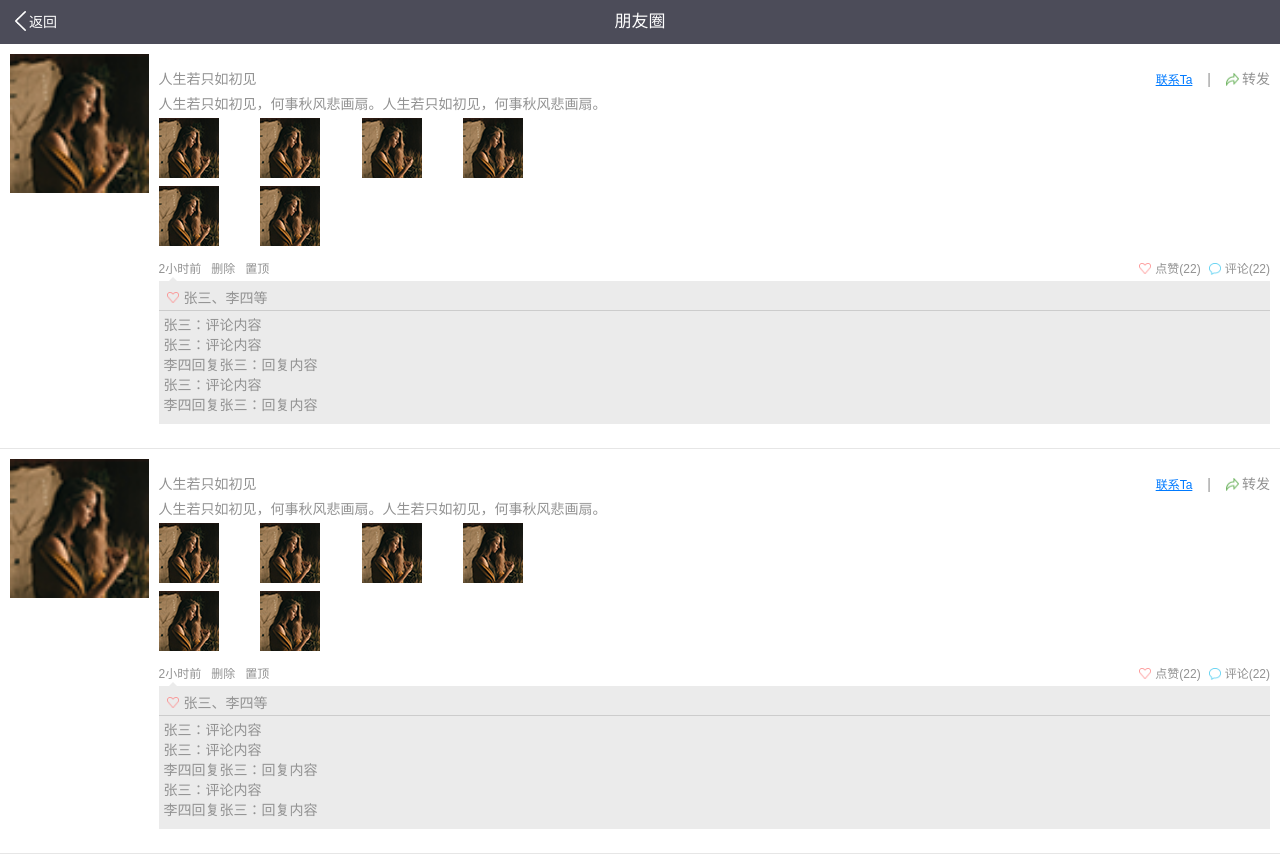
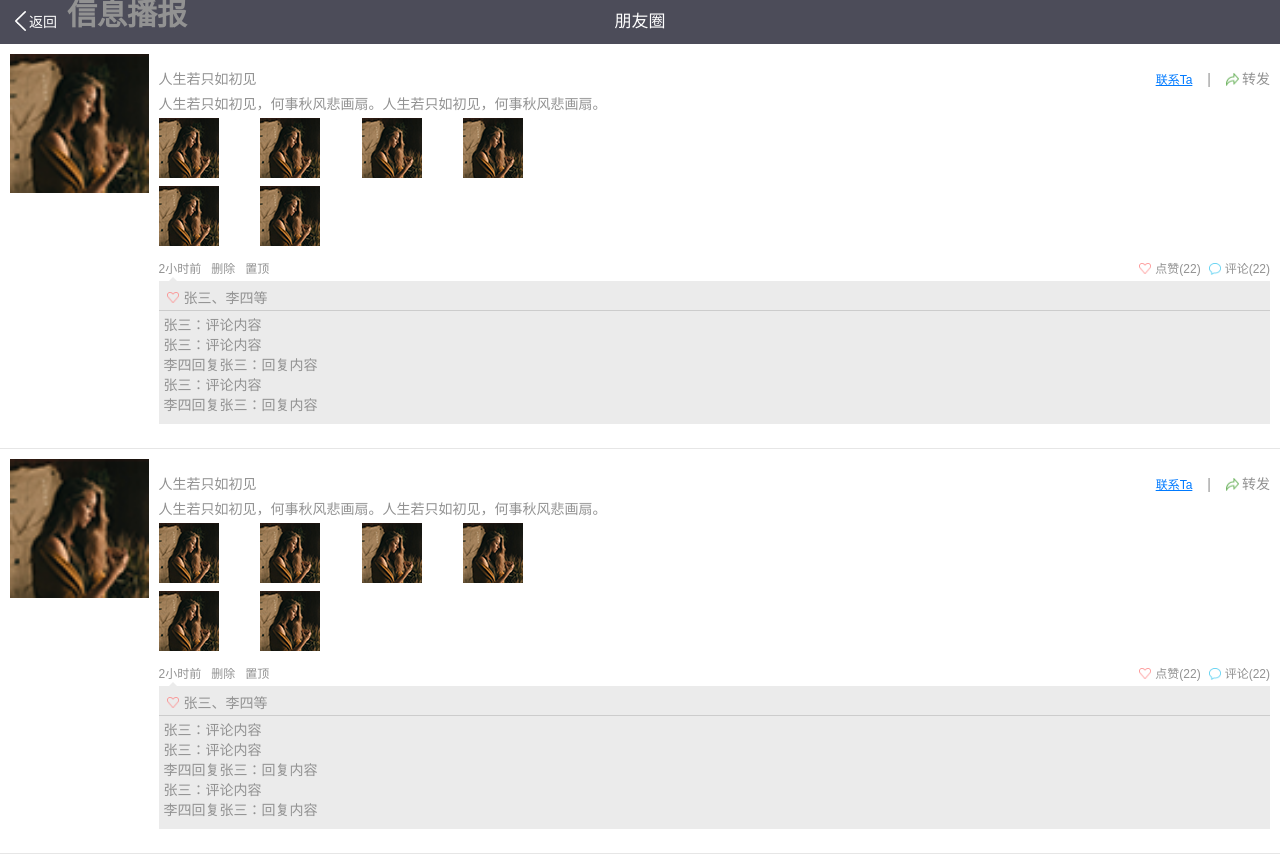
Before and after one commit to ankuo599/xuanshang.github.io, a plain HTML site: page firendDetail.html in a window 1280 px wide. Drawn offline with Linux system fonts and the light colour scheme.

Commit message:
add message

```diff
--- a/firendDetail.html
+++ b/firendDetail.html
@@ -27,6 +27,7 @@
       <i></i>返回
     </div>
     <h1>朋友圈</h1>
+    <h2>信息播报</h2>
   </header>
   <!--内容-->
   <div class="main">
```
